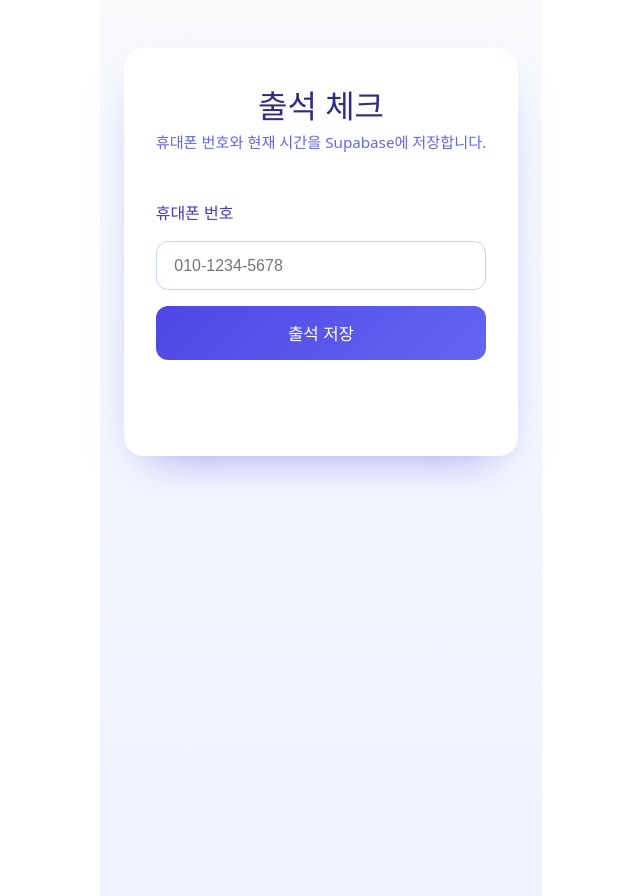
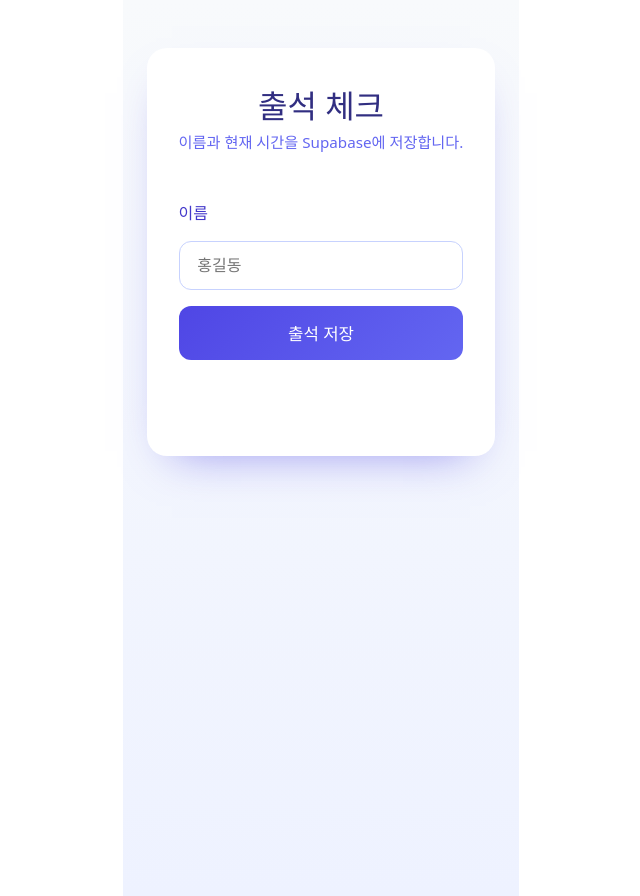
Before and after one commit to leems109/mmfc_check, a React (Vite) app in the folder attendance-client/: page / in a window 1280 px wide. Shown: the whole page, without its empty margins (319-959 px from the left). Built offline with nearby package versions, Linux system fonts and the light colour scheme; no server answers.

Commit message:
입력값 휴대폰번호 -> 이름 변경

```diff
--- a/attendance-client/src/App.tsx
+++ b/attendance-client/src/App.tsx
@@ -4,7 +4,7 @@ import './App.css'
 import { checkIn } from './services/attendance'
 
 function App() {
-  const [phoneNumber, setPhoneNumber] = useState('')
+  const [userName, setUserName] = useState('')
   const [status, setStatus] = useState<'idle' | 'loading' | 'success' | 'error'>('idle')
   const [errorMessage, setErrorMessage] = useState('')
 
@@ -15,9 +15,9 @@ function App() {
   const handleSubmit = async (event: FormEvent<HTMLFormElement>) => {
     event.preventDefault()
 
-    const trimmedNumber = phoneNumber.trim()
-    if (!trimmedNumber) {
-      setErrorMessage('휴대폰 번호를 입력해주세요.')
+    const trimmedName = userName.trim()
+    if (!trimmedName) {
+      setErrorMessage('이름을 입력해주세요.')
       setStatus('error')
       return
     }
@@ -32,9 +32,9 @@ function App() {
     setErrorMessage('')
 
     try {
-      await checkIn({ phoneNumber: trimmedNumber })
+      await checkIn({ userName: trimmedName })
       setStatus('success')
-      setPhoneNumber('')
+      setUserName('')
     } catch (error: unknown) {
       console.error(error)
       if (error instanceof Error) {
@@ -50,21 +50,21 @@ function App() {
     <div className="container">
       <header className="header">
         <h1>출석 체크</h1>
-        <p>휴대폰 번호와 현재 시간을 Supabase에 저장합니다.</p>
+        <p>이름과 현재 시간을 Supabase에 저장합니다.</p>
       </header>
 
       <form className="form" onSubmit={handleSubmit}>
-        <label className="label" htmlFor="phoneNumber">
-          휴대폰 번호
+        <label className="label" htmlFor="userName">
+          이름
         </label>
         <input
-          id="phoneNumber"
+          id="userName"
           className="input"
-          type="tel"
-          value={phoneNumber}
-          onChange={(event) => setPhoneNumber(event.target.value)}
-          placeholder="010-1234-5678"
-          autoComplete="tel"
+          type="text"
+          value={userName}
+          onChange={(event) => setUserName(event.target.value)}
+          placeholder="홍길동"
+          autoComplete="name"
           disabled={status === 'loading'}
         />
 
--- a/attendance-client/src/services/attendance.ts
+++ b/attendance-client/src/services/attendance.ts
@@ -1,16 +1,16 @@
 import { supabase } from '../lib/supabaseClient'
 
 export type CheckInPayload = {
-  phoneNumber: string
+  userName: string
 }
 
-export async function checkIn({ phoneNumber }: CheckInPayload) {
+export async function checkIn({ userName }: CheckInPayload) {
   if (!supabase) {
     throw new Error('Supabase 클라이언트가 초기화되지 않았습니다.')
   }
 
   const { error } = await supabase.from('mmfc_check').insert({
-    name: phoneNumber,
+    name: userName,
   })
 
   if (error) {
```
Also changed, not shown: 1 other file (tests, documents, lock files or other folders).
